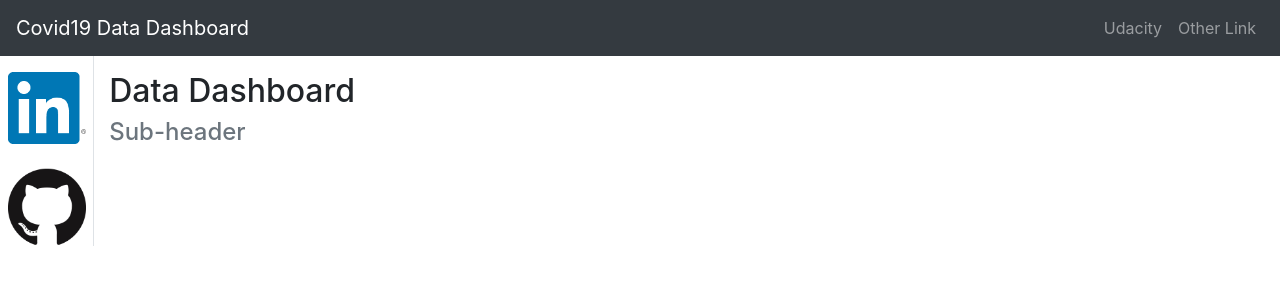
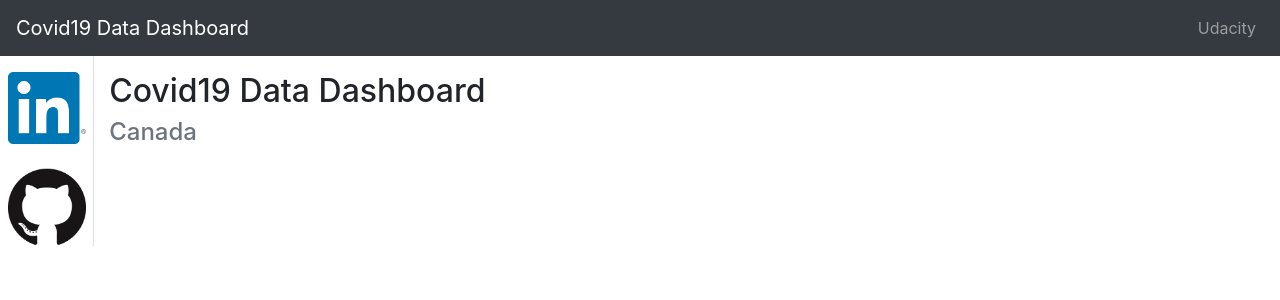
Before and after one commit to Soizicb/Covid19app, a Python web app: template myapp/templates/index.html in a window 1280 px wide. Shown: the top 300 px of the page. Run offline with Jinja, Linux system fonts and the light colour scheme; the template is opened without the code that fills it, so the values that code supplies are empty; some libraries are stand-ins or nearby versions.

Commit message:
fixing generic names

```diff
--- a/myapp/templates/index.html
+++ b/myapp/templates/index.html
@@ -32,9 +32,6 @@
       <li class="nav-item">
         <a class="nav-link" href="https://www.udacity.com">Udacity</a>
       </li>
-      <li class="nav-item">
-        <a class="nav-link" href="#">Other Link</a>
-      </li>
     </ul>
   </div>
 </nav>
@@ -60,8 +57,8 @@
         <!--chart descriptions-->
         <div id="middle-info" class="mt-3">
 
-            <h2 id="tag-line">Data Dashboard</h2>
-            <h4 id="tag-line" class="text-muted">Sub-header</h4>
+            <h2 id="tag-line">Covid19 Data Dashboard</h2>
+            <h4 id="tag-line" class="text-muted">Canada</h4>
 
         </div>
 
```
